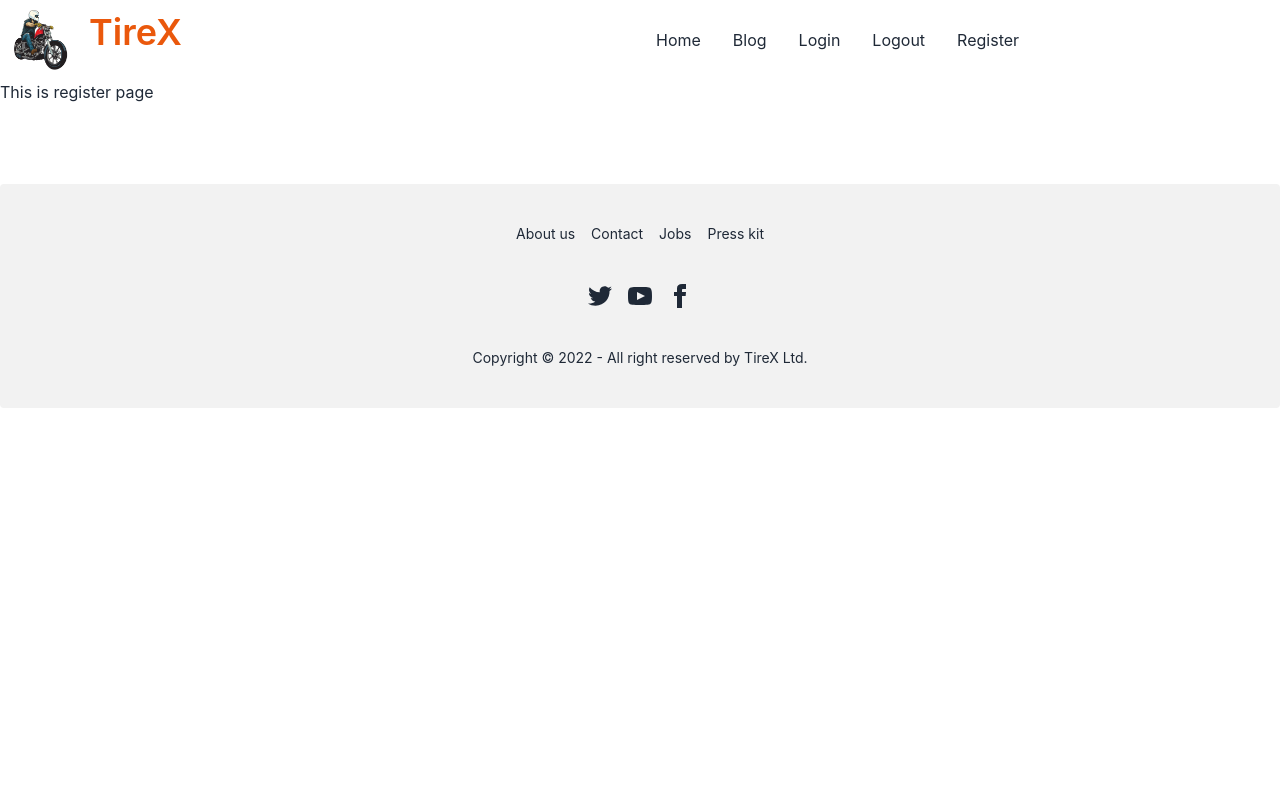
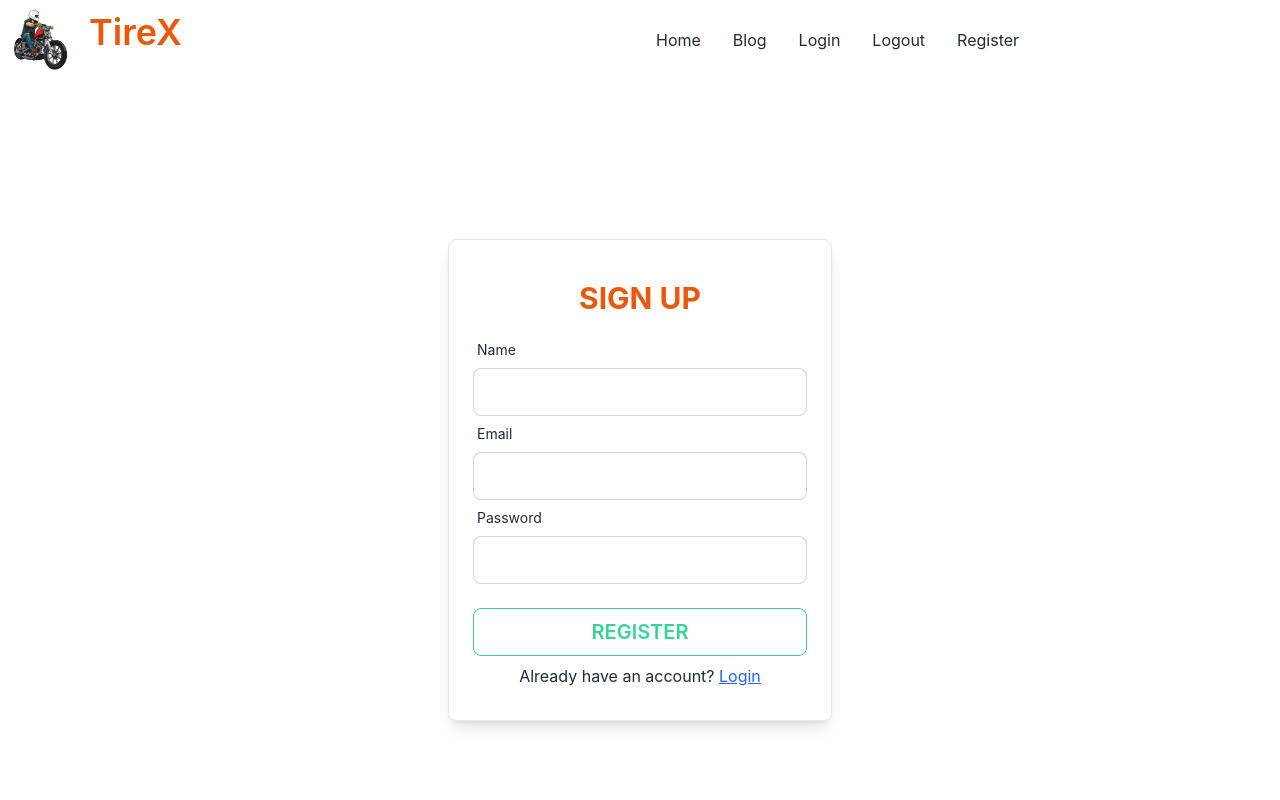
Before and after one commit to Fahim-05/TireX-client, a React (Create React App) app: page /register in a window 1280 px wide. Shown: the top 800 px of the page. Built offline with nearby package versions, Linux system fonts and the light colour scheme.

Commit message:
signup page design done

```diff
--- /dev/null
+++ b/src/Contexts/AuthProvider.js
@@ -0,0 +1,21 @@
+import React, { createContext } from 'react';
+import app from '../Firebase/.firebase.config';
+import {getAuth} from 'firebase/auth';
+
+export const AuthContext = createContext();
+const auth = getAuth(app);
+
+const AuthProvider = ({children}) => {
+
+    const authInfo = {
+
+    }
+
+    return (
+        <AuthContext.Provider value={authInfo}>
+
+        </AuthContext.Provider>
+    );
+};
+
+export default AuthProvider;
--- a/src/Pages/Login/Login.js
+++ b/src/Pages/Login/Login.js
@@ -20,11 +20,17 @@ const Login = () => {
 
                     <div className="form-control w-full">
                         <label className="label"><span className="label-text">Email</span></label>
-                        <input type="email" className="input input-bordered w-full" {...register("email")}/>
+                        <input type="email" className="input input-bordered w-full"
+                            {...register("email", {
+                                required: true
+                            })} />
                     </div>
                     <div className="form-control w-full">
                         <label className="label"><span className="label-text">Password</span></label>
-                        <input type="password" className="input input-bordered w-full" {...register("password")}/>
+                        <input type="password" className="input input-bordered w-full"
+                            {...register("password", {
+                                required: true
+                            })} />
                     </div>
 
                     <select {...register("userType", { required: true })} className='border w-full my-6 border-gray-300 p-2 rounded'>
@@ -33,7 +39,7 @@ const Login = () => {
                     </select>
                     <input className='btn btn-outline btn-success w-full text-xl' type="submit" value='Login' />
                 </form>
-                <p className='my-2'>New to TireX? <Link to='/register' className='text-blue-600 underline'>create an account</Link></p>
+                <p className='my-2 text-center'>New to TireX? <Link to='/register' className='text-blue-600 underline'>create an account</Link></p>
                 <div className="divider">OR</div>
                 <button className='btn btn-outline bg-green-500 hover:bg-blue-500 w-full text-xl'>Login With Google</button>
             </div>
--- a/src/Pages/Register/Register.js
+++ b/src/Pages/Register/Register.js
@@ -1,9 +1,42 @@
 import React from 'react';
+import { useForm } from 'react-hook-form';
+import { Link } from 'react-router-dom';
 
 const Register = () => {
+
+    const { register, handleSubmit } = useForm();
+
+    const handleRegister = data => {
+        console.log(data);
+    }
+
+
     return (
-        <div>
-            <h1>This is register page</h1>
+        <div className='h-[800px] flex justify-center items-center '>
+            <div className='w-96 p-6 border border-gray-200 rounded-lg shadow-lg'>
+                <h1 className='text-3xl text-orange-600 uppercase font-bold text-center my-4'>Sign Up</h1>
+
+                <form onSubmit={handleSubmit(handleRegister)}>
+
+                    <div className="form-control w-full">
+                        <label className="label"><span className="label-text">Name</span></label>
+                        <input type="text" className="input input-bordered w-full" {...register("name")} />
+                    </div>
+
+                    <div className="form-control w-full">
+                        <label className="label"><span className="label-text">Email</span></label>
+                        <input type="email" className="input input-bordered w-full" {...register("email", { required: true })} />
+                    </div>
+
+                    <div className="form-control w-full">
+                        <label className="label"><span className="label-text">Password</span></label>
+                        <input type="password" className="input input-bordered w-full" {...register("password", { required: true })} />
+                    </div>
+
+                    <input className='btn btn-outline btn-success w-full text-xl mt-6' type="submit" value='Register' />
+                </form>
+                <p className='my-2 text-center'>Already have an account? <Link to='/login' className='text-blue-600 underline'>Login</Link></p>
+            </div>
         </div>
     );
 };
```
Also changed, not shown: src/Firebase/.firebase.config.js (added), 1 other file (tests, documents, lock files or other folders).
